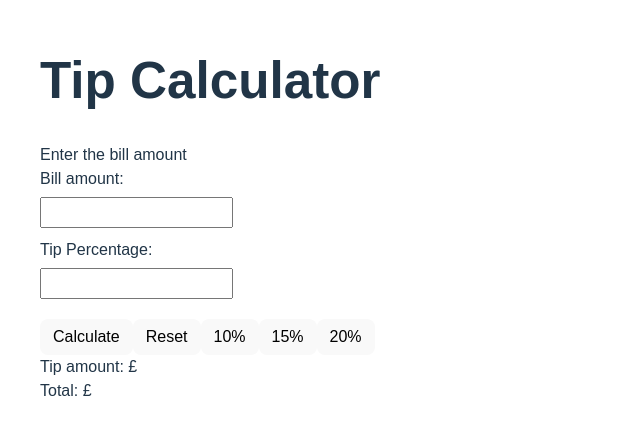
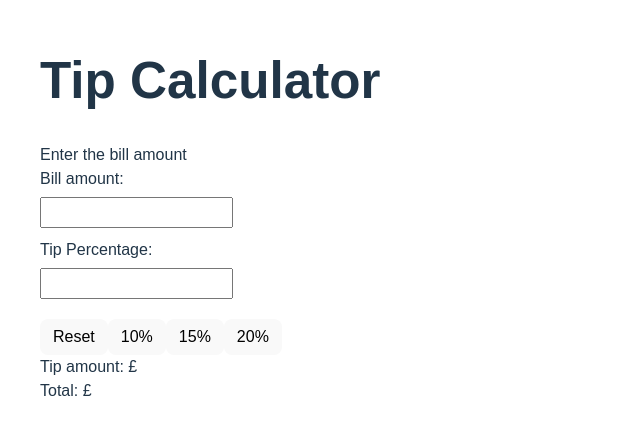
Before and after one commit to darkhorse2013/reacttipcalculator, a React (Vite) app: page / in a window 1280 px wide. Shown: the part 189-624 px from the top of the page, without its empty margins (0-640 px from the left). Built offline with nearby package versions, Linux system fonts and the light colour scheme.

Commit message:
added useEffect React hook feature

```diff
--- a/src/App.jsx
+++ b/src/App.jsx
@@ -1,4 +1,5 @@
-import { useState } from "react";
+//load React libaries
+import { useState, useEffect } from "react";
 import "./App.css";
 
 export default function App() {
@@ -16,7 +17,10 @@ export default function App() {
   //we are storing value for bill in react so that we can reference that and calculate total
 
   function handleBillChange(event) {
+    //update react state with what has been typed in the bill input box
     setBill(event.target.value);
+    // we now need to update total field
+    //calculateTotal();
   }
 
   //create an event handler that fires when button is pressed
@@ -26,6 +30,20 @@ export default function App() {
     //apply percentage to tip percentage box
     applyPresetTip(event.target.textContent);
   }
+
+  //Watch bill
+  //Watch tipPercentage
+  //If either changes
+  //→ run calculateTotal() using useEffect React hook
+
+  useEffect(
+    () => {
+      //When tipPercentage OR bill changes
+      calculateTotal();
+    },
+    //check if state has changed for either variables
+    [tipPercentage, bill],
+  );
 
   function applyPresetTip(percentage) {
     if (percentage == "10%") {
@@ -51,7 +69,11 @@ export default function App() {
   //we are storing value for tip in react so that we can reference that and calculate total
 
   function handleTipChange(event) {
+    //update state with what is typed in the tip input box
     setTipPercentage(event.target.value);
+    //console.log(event.target.value);
+    // we now need to update total field
+    //calculateTotal();
   }
 
   //event listener for reset values button
@@ -73,29 +95,20 @@ export default function App() {
 
     //ADD VALIDATION FOR NEGATIVE NUMBERS
     if (billValue < 0 && tipValue < 0) {
-      //clear previous validation
-      setTotalTip("");
-      setTotal("");
-      setBillError("Only positive values are allowed");
-      setTipError("Only positive values are allowed");
+      setBillError("Please enter a bill");
+      setTipError("Please enter a tip");
       return;
     }
 
     if (billValue < 0) {
-      //first clear total and tip state
-      setTotalTip("");
-      setTotal("");
       //set and clear previous validation
-      setBillError("Only positive values are allowed");
-      setTipError("");
+      setBillError("Please enter a bill");
       return;
     }
 
     if (tipValue < 0) {
-      setTotalTip("");
-      setTotal("");
       //set and clear previous validation
-      setTipError("Only positive values are allowed");
+      setTipError("Please enter a tip");
       setBillError("");
 
       return;
@@ -106,21 +119,21 @@ export default function App() {
 
     // Case 1: both invalid
     if (isNaN(billValue) && isNaN(tipValue)) {
-      setBillError("Nice try, but only numbers are allowed!");
-      setTipError("Nice try, but only numbers are allowed!");
+      //setBillError("Please enter a bill");
+      //setTipError("Please enter a tip");
       return;
     }
 
     // Case 2: bill invalid
     if (isNaN(billValue)) {
-      setBillError("Nice try, but only numbers are allowed!");
+      setBillError("Please enter a bill");
       setTipError("");
       return;
     }
 
     // Case 3: tip invalid
     if (isNaN(tipValue)) {
-      setTipError("Nice try, but only numbers are allowed!");
+      setTipError("Please enter a tip");
       setBillError("");
       return;
     }
@@ -187,9 +200,6 @@ export default function App() {
       </div>
 
       <div>
-        <button type="button" onClick={calculateTotal}>
-          Calculate
-        </button>
         <button type="button" onClick={resetValues}>
           Reset
         </button>
```
